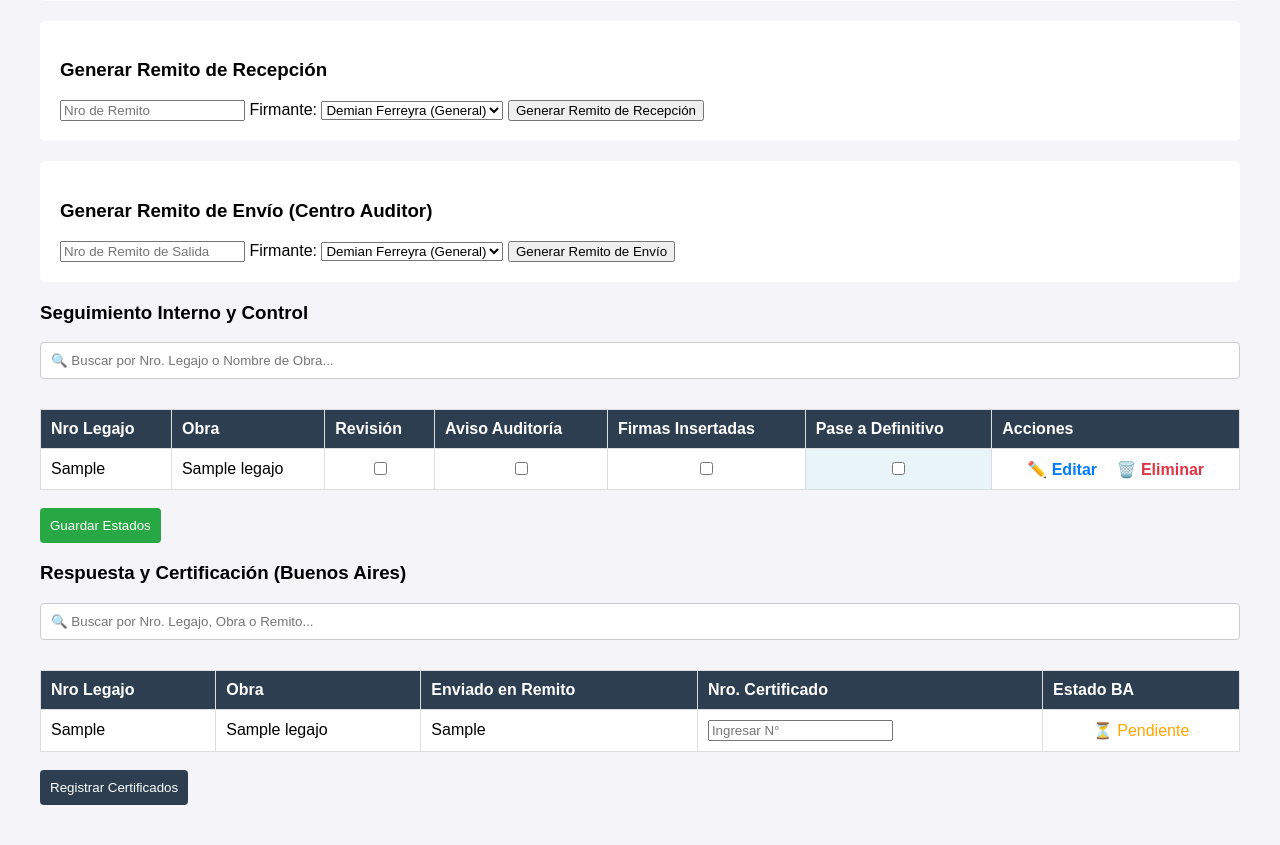
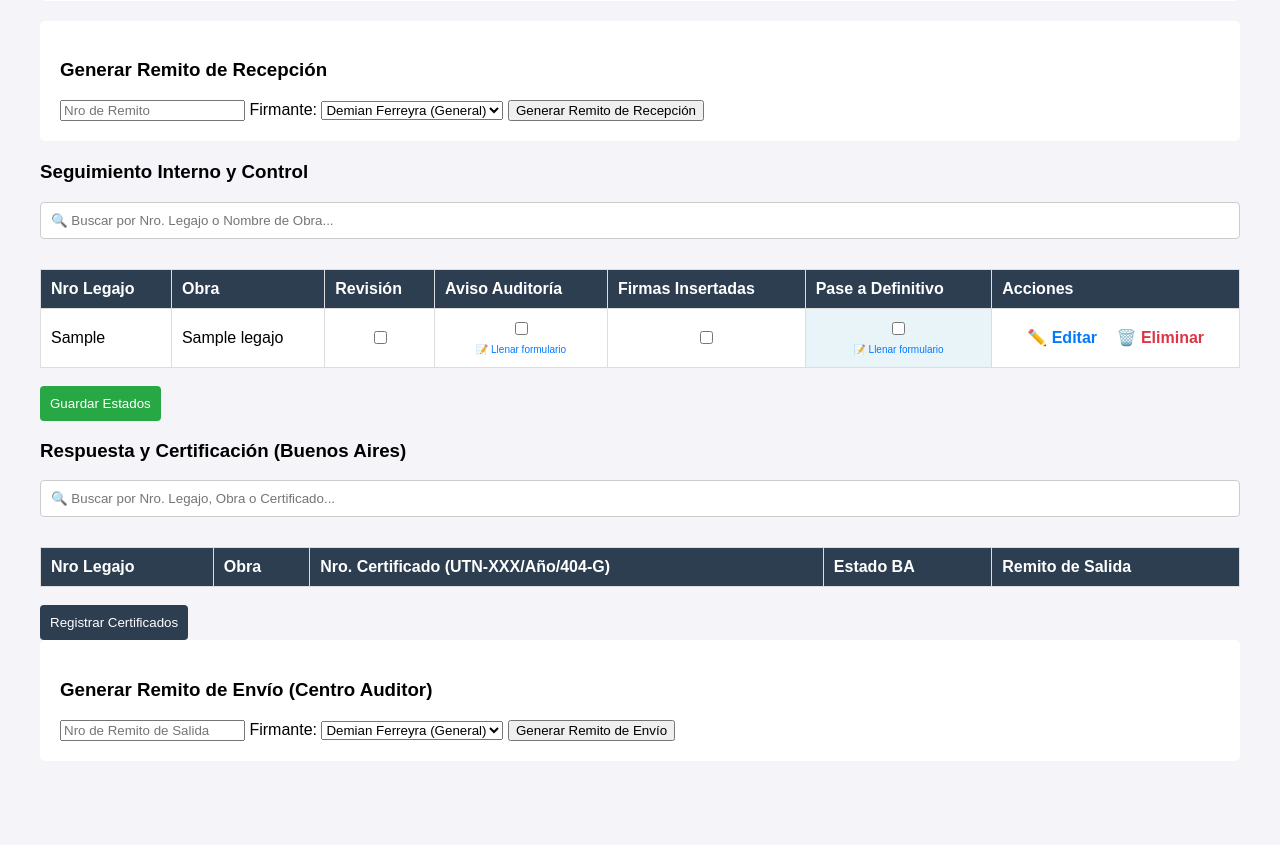
Before and after one commit to MadeIn1999/GLP, a Flask app: page / in a window 1280 px wide. Shown: the part 322-1167 px from the top of the page. After the commit the page ends 1063 px from the top, so only its background shows below. Run offline with Flask 3, Linux system fonts and the light colour scheme; a user stored in the database is signed in; tables that the repository leaves empty hold one stand-in row (values such as "Sample post"); lists and menus that the app fills with data are empty.

Commit message:
Update index.html

```diff
--- a/templates/index.html
+++ b/templates/index.html
@@ -48,19 +48,6 @@
         </form>
     </div>
 
-    <div class="formulario">
-        <h3>Generar Remito de Envío (Centro Auditor)</h3>
-        <form action="/generar_remito_envio" method="POST">
-            <input type="text" name="nro_remito_envio" placeholder="Nro de Remito de Salida" required>
-
-            <label for="firmante_env">Firmante:</label>
-            <select name="firmante" id="firmante_env">
-                <option value="Firma_Demian.png">Demian Ferreyra (General)</option>
-            </select>
-
-            <button type="submit">Generar Remito de Envío</button>
-        </form>
-    </div>
 
     <h3>Seguimiento Interno y Control</h3>
     <input type="text" id="buscar_interno" placeholder="🔍 Buscar por Nro. Legajo o Nombre de Obra..."
@@ -92,12 +79,20 @@
                     </td>
                     <td style="text-align: center;">
                         <input type="checkbox" name="aviso_{{ legajo.id }}" value="sí" {% if legajo.aviso_auditoria == 'sí' %}checked{% endif %}>
+                        <br>
+                        <a href="https://forms.office.com/r/pZ0GxBU77S" target="_blank" style="font-size: 10px; color: #007bff; text-decoration: none;">
+                            📝 Llenar formulario
+                        </a>
                     </td>
                     <td style="text-align: center;">
                         <input type="checkbox" name="firmas_{{ legajo.id }}" value="sí" {% if legajo.insercion_firmas == 'sí' %}checked{% endif %}>
                     </td>
                     <td style="text-align: center; background-color: #e8f4f8;">
                         <input type="checkbox" name="definitivo_{{ legajo.id }}" value="sí" {% if legajo.pase_a_definitivo == 'sí' %}checked{% endif %}>
+                        <br>
+                        <a href="https://forms.office.com/r/1mwkSZXEub" target="_blank" style="font-size: 10px; color: #007bff; text-decoration: none;">
+                            📝 Llenar formulario
+                        </a>
                     </td>
                     <td style="text-align: center;">
                         <a href="/editar/{{ legajo.id }}" style="color: #007bff; text-decoration: none; font-weight: bold; margin-right: 15px;">✏️ Editar</a>
@@ -112,37 +107,40 @@
     </form>
 
     <h3>Respuesta y Certificación (Buenos Aires)</h3>
-    <input type="text" id="buscar_externo" placeholder="🔍 Buscar por Nro. Legajo, Obra o Remito..."
+    <form action="/registrar_respuesta_ba" method="POST">
+        <input type="text" id="buscar_externo" placeholder="🔍 Buscar por Nro. Legajo, Obra o Certificado..."
                style="width: 100%; padding: 10px; margin-bottom: 10px; border: 1px solid #ccc; border-radius: 4px; box-sizing: border-box;">
-    <form action="/registrar_respuesta_ba" method="POST">
-        <table>
+
+        <table id="tabla_externo">
             <thead>
                 <tr>
                     <th>Nro Legajo</th>
                     <th>Obra</th>
-                    <th>Enviado en Remito</th>
-                    <th>Nro. Certificado</th>
+                    <th>Nro. Certificado (UTN-XXX/Año/404-G)</th>
                     <th>Estado BA</th>
+                    <th>Remito de Salida</th>
                 </tr>
             </thead>
             <tbody>
                 {% for legajo in legajos %}
-                {% if legajo.nro_remito_envio %}
+                {% if legajo.pase_a_definitivo == 'sí' %}
                 <tr>
                     <td>{{ legajo.nro_legajo }}</td>
                     <td>{{ legajo.nombre }}</td>
-                    <td>{{ legajo.nro_remito_envio }}</td>
 
                     <td>
                         <input type="hidden" name="id_legajo" value="{{ legajo.id }}">
-                        <input type="text" name="cert_{{ legajo.id }}" value="{{ legajo.nro_certificado or '' }}" placeholder="Ingresar N°">
+                        <input type="text" name="cert_{{ legajo.id }}" value="{{ legajo.nro_certificado or '' }}" placeholder="Ej: UTN-00000/2026/404-G" style="width: 200px; padding: 4px;">
                     </td>
                     <td style="text-align: center;">
                         {% if legajo.devolucion_ba == 'sí' %}
-                            <span style="color: green;">✅ Devuelto</span>
+                            <span style="color: green;">✅ Certificado</span>
                         {% else %}
-                            <span style="color: orange;">⏳ Pendiente</span>
+                            <span style="color: orange;">⏳ En Buenos Aires</span>
                         {% endif %}
+                    </td>
+                    <td style="text-align: center; font-weight: bold; color: #2c3e50;">
+                        {{ legajo.nro_remito_envio or '⏳ Pendiente' }}
                     </td>
                 </tr>
                 {% endif %}
@@ -155,6 +153,20 @@
         </button>
     </form>
 
+    <div class="formulario">
+        <h3>Generar Remito de Envío (Centro Auditor)</h3>
+        <form action="/generar_remito_envio" method="POST">
+            <input type="text" name="nro_remito_envio" placeholder="Nro de Remito de Salida" required>
+
+            <label for="firmante_env">Firmante:</label>
+            <select name="firmante" id="firmante_env">
+                <option value="Firma_Demian.png">Demian Ferreyra (General)</option>
+            </select>
+
+            <button type="submit">Generar Remito de Envío</button>
+        </form>
+    </div>
+
     <script>
         // Función genérica para filtrar cualquier tabla en tiempo real
         function laFuncionFiltrar(idBuscador, idTabla) {
@@ -165,16 +177,15 @@
 
             input.addEventListener('keyup', function() {
                 const filtro = input.value.toLowerCase();
-            // Tomamos todas las filas del cuerpo de la tabla (omitimos el encabezado thead)
-            const filas = tabla.getElementsByTxName('tbody')[0].getElementsByTxName('tr');
+                // CORRECCIÓN: getElementsByTagName en lugar de getElementsByTxName
+                const filas = tabla.getElementsByTagName('tbody')[0].getElementsByTagName('tr');
 
                 for (let i = 0; i < filas.length; i++) {
                     let coincide = false;
-                const celdas = filas[i].getElementsByTxName('td');
+                    const celdas = filas[i].getElementsByTagName('td');
 
                     // Evaluamos el texto de cada celda de la fila actual
                     for (let j = 0; j < celdas.length; j++) {
-                    // Si la celda contiene inputs (como el número de legajo o texto), leemos su valor
                         const inputInterno = celdas[j].querySelector('input[type="text"]');
                         let textoCelda = "";
 
@@ -186,7 +197,7 @@
 
                         if (textoCelda.toLowerCase().indexOf(filtro) > -1) {
                             coincide = true;
-                        break; // Si ya coincide una celda, no hace falta seguir revisando la misma fila
+                            break;
                         }
                     }
 
@@ -199,12 +210,14 @@
                 }
             });
         }
-        // Inicializador automático para la fecha actual de carga
+
+        // Inicializador automático para la fecha actual y los buscadores
         document.addEventListener('DOMContentLoaded', function() {
             // Vincula el buscador interno con la tabla interna
             laFuncionFiltrar('buscar_interno', 'tabla_interno');
             // Vincula el buscador externo con la tabla externa
             laFuncionFiltrar('buscar_externo', 'tabla_externo');
+
             const fechaInput = document.getElementById('fecha_ingreso_nueva');
             if (fechaInput && !fechaInput.value) {
                 fechaInput.value = new Date().toISOString().split('T')[0];
```
Lines whose indentation alone changed are shown as unchanged.
